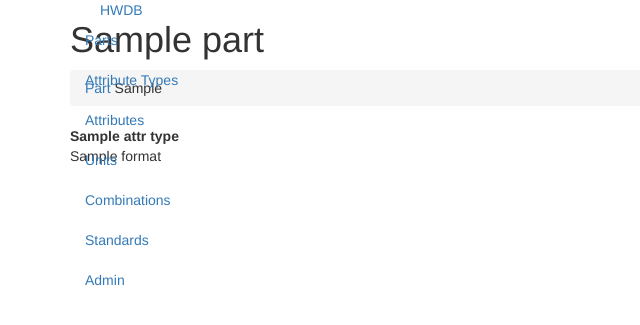
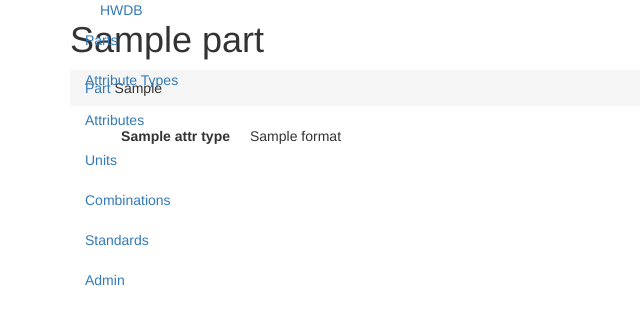
Before and after one commit to barbogast/hwdb4, a Python web app: template hwdb/templates/parts_detail.html in a window 1280 px wide. Shown: the top 325 px of the page, without its empty margins (0-640 px from the left). Run offline with Jinja, Linux system fonts and the light colour scheme; the template is opened without the code that fills it: most values are stand-ins (such as "Sample title", 1, 10 or a date in 2020); some libraries are stand-ins or nearby versions.

Commit message:
Changed dl layout to horizontal style; fixed HTML

```diff
--- a/hwdb/templates/parts_detail.html
+++ b/hwdb/templates/parts_detail.html
@@ -6,9 +6,9 @@
       <li><a href="/parts">Part</a></li>
       {{parent_part_chain}}
     </ul>
-    <dl>
+    <dl class="dl-horizontal">
     {% for attr_map in part.attr_maps %}
-        <dt>{{attr_map.attr.attr_type.name}}<dt>
+        <dt>{{attr_map.attr.attr_type.name}}</dt>
         <dd>
           {% if attr_map.attr.part_maps|length > 1 %}
             <a href="/attributes">
```
